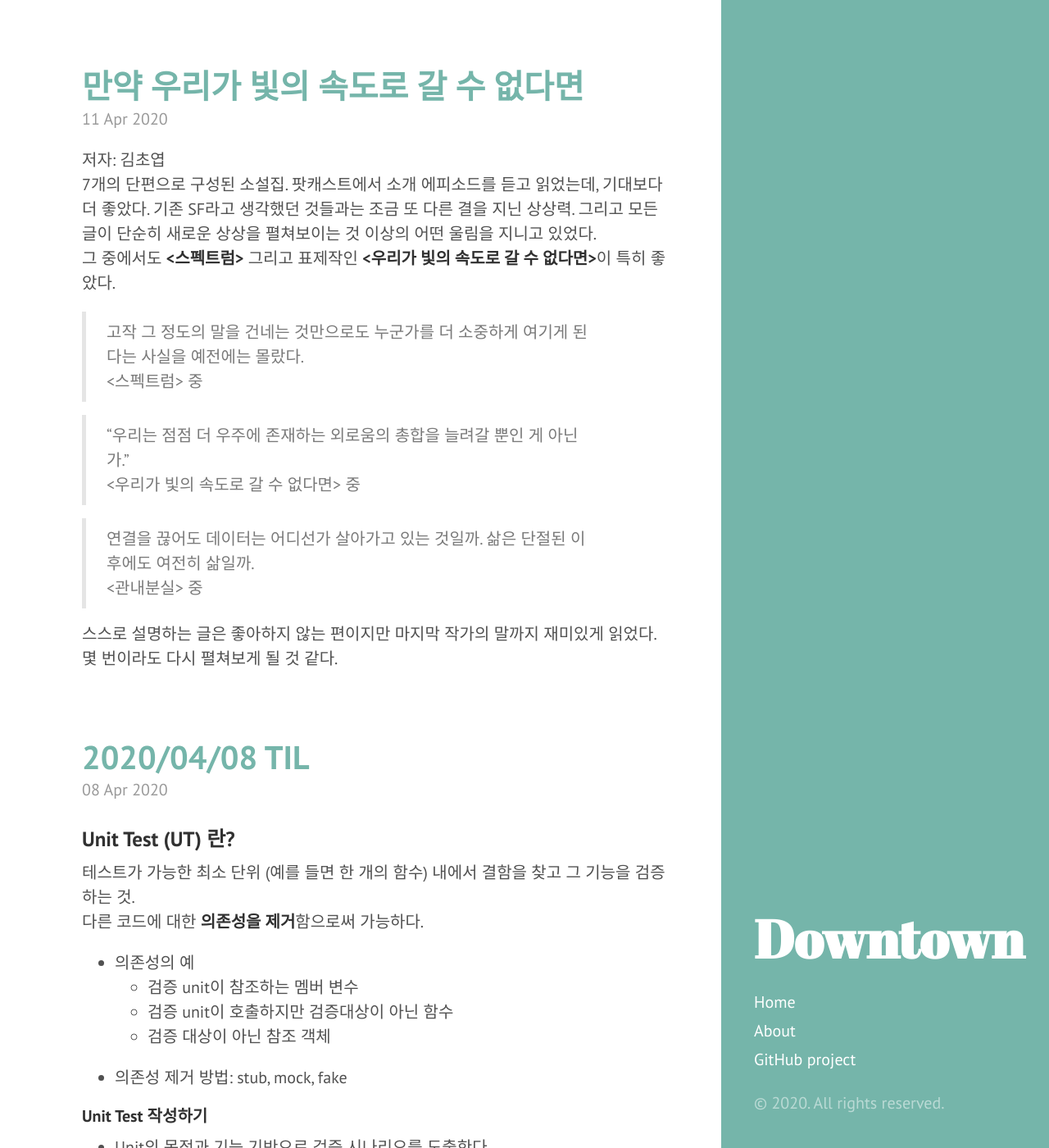
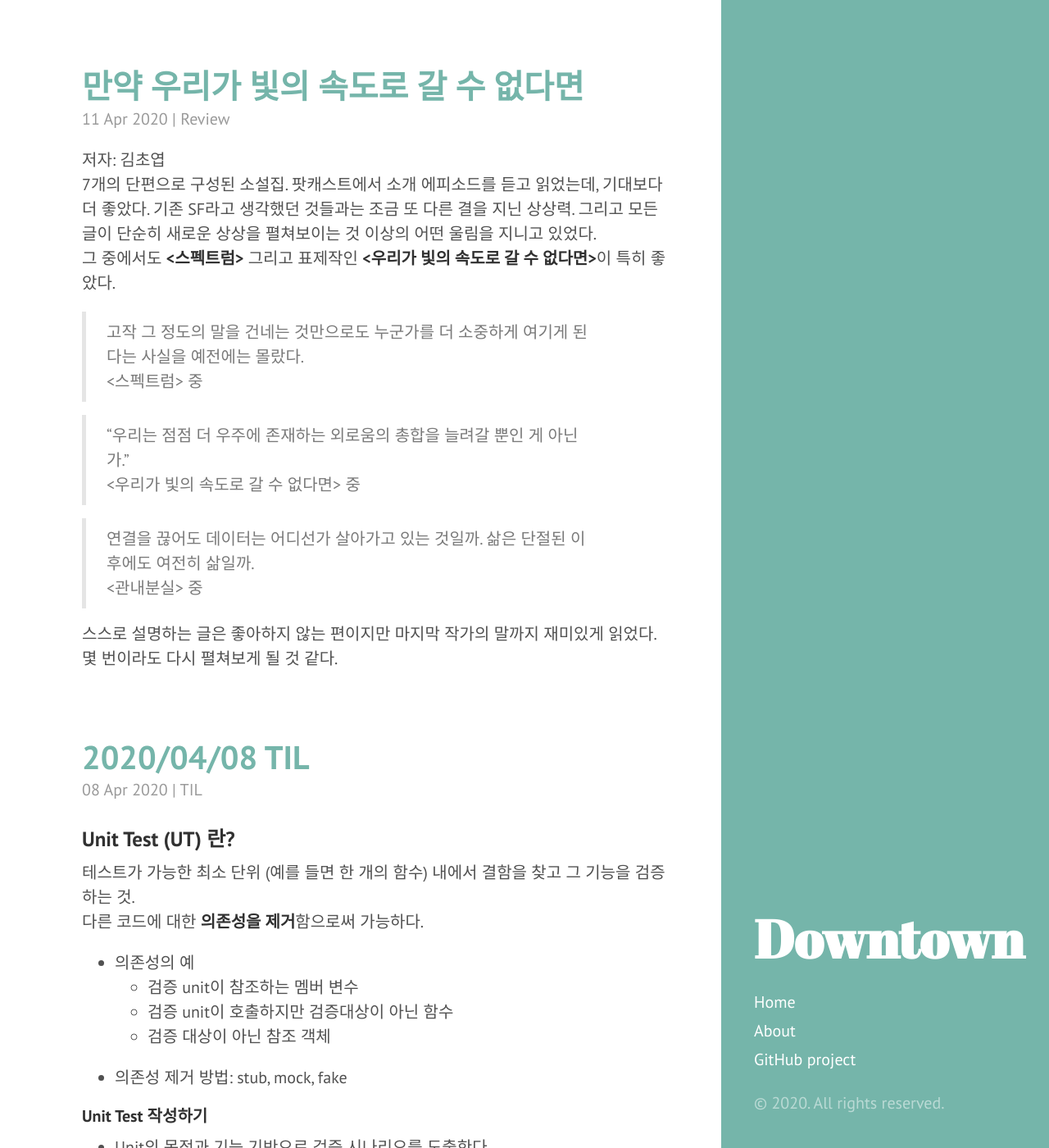
Before and after one commit to sinae-hong/log, a Jekyll site: the page built from index.html, in a window 1280 px wide and 1400 px high. Shown: the whole window at 82% size. Built offline with Jekyll 4.4.1, drawn with Linux system fonts in a browser that asks for light colours; the list of posts is cut into pages by our own code; some of the changed text lies outside the part shown.

Commit message:
Enhancement/show categories (#2)
* Show category in both post and index page
* rename the class

```diff
--- a/_layouts/post.html
+++ b/_layouts/post.html
@@ -4,7 +4,7 @@ layout: default
 
 <div class="post">
   <h1 class="post-title">{{ page.title }}</h1>
-  <span class="post-date">{{ page.date | date_to_string }}</span>
+  <span class="post-info">{{ page.date | date_to_string }} | {{ page.categories }}</span>
   {{ content }}
 </div>
 
--- a/index.html
+++ b/index.html
@@ -12,7 +12,7 @@ title: Home
       </a>
     </h1>
 
-    <span class="post-date">{{ post.date | date_to_string }}</span>
+    <span class="post-info">{{ post.date | date_to_string }} | {{ post.categories }}</span>
 
     {{ post.content }}
   </div>
--- a/public/css/poole.css
+++ b/public/css/poole.css
@@ -345,7 +345,7 @@ tbody tr:nth-child(odd) th {
 }
 
 /* Meta data line below post title */
-.post-date {
+.post-info {
   display: block;
   margin-top: -.5rem;
   margin-bottom: 1rem;
```
